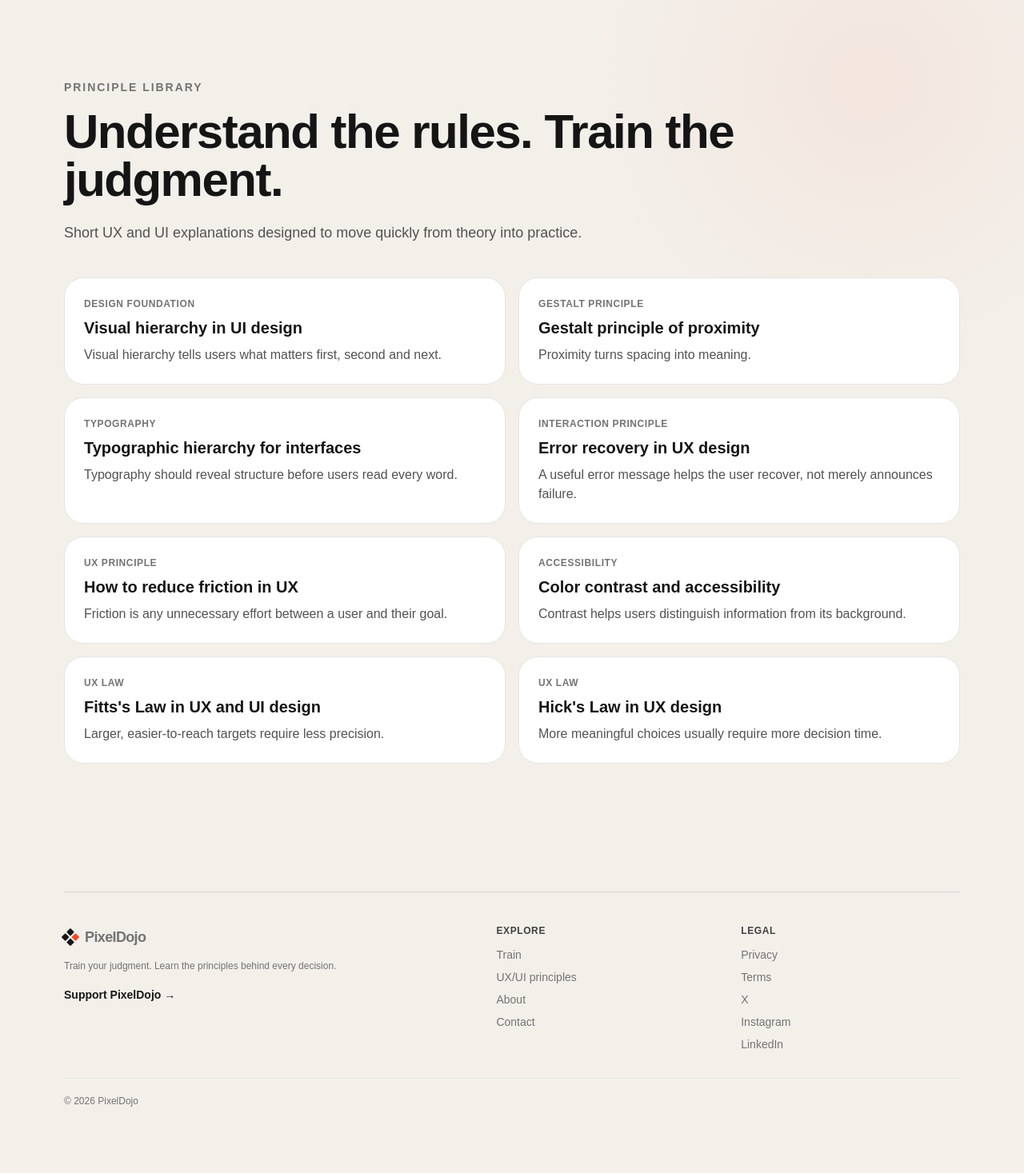
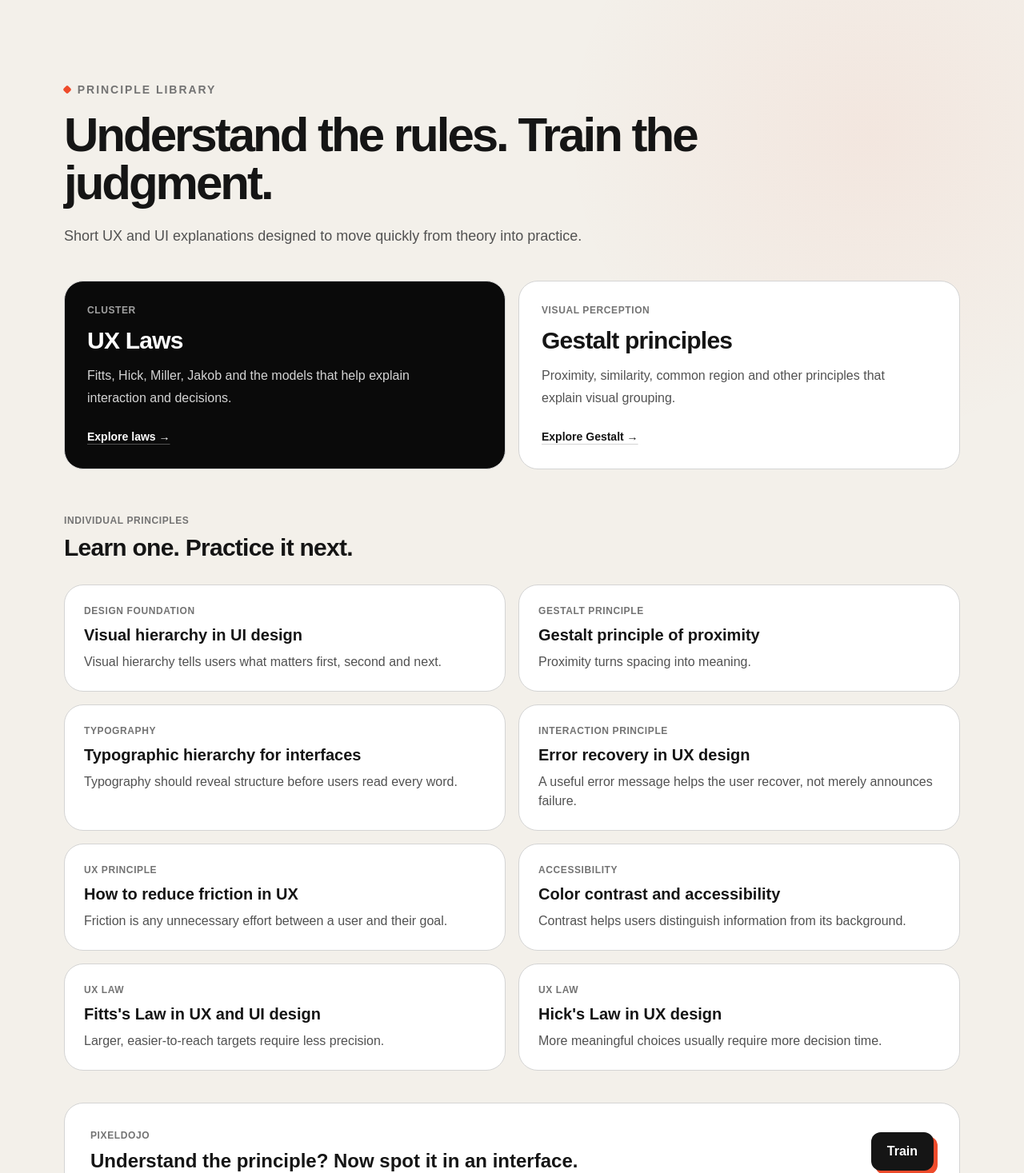
Before and after one commit to pablomrdz/pixeldojo, a Next.js app: page /en/ux in a window 1280 px wide. Shown: the part 83-1550 px from the top of the page at 80% size. Built offline with nearby package versions, Linux system fonts and the light colour scheme; no server answers.

Commit message:
seo: restructure UX hub around validated keyword clusters

```diff
--- a/app/[locale]/ux/page.tsx
+++ b/app/[locale]/ux/page.tsx
@@ -4,7 +4,10 @@ import { notFound } from "next/navigation";
 import { SiteHeader } from "@/components/SiteHeader";
 import { SiteFooter } from "@/components/SiteFooter";
 import { principleHref, principles } from "@/data/learning";
+import { seoPrinciples } from "@/data/seo-principles";
 import type { Locale } from "@/lib/types";
+
+const allPrinciples = [...principles, ...seoPrinciples];
 
 export async function generateMetadata({
   params,
@@ -18,8 +21,8 @@ export async function generateMetadata({
     title: locale === "es" ? "Principios UX y UI — PixelDojo" : "UX & UI principles — PixelDojo",
     description:
       locale === "es"
-        ? "Aprende principios de UX y UI con explicaciones breves y práctica visual."
-        : "Learn UX and UI principles through short explanations and visual practice.",
+        ? "Aprende principios de UX y UI con explicaciones breves, ejemplos visuales y práctica interactiva."
+        : "Learn UX and UI principles through short explanations, visual examples and interactive practice.",
     alternates: {
       canonical: `/${locale}/ux`,
       languages: { en: "/en/ux", es: "/es/ux" },
@@ -36,15 +39,17 @@ export default async function UXIndex({
   if (rawLocale !== "en" && rawLocale !== "es") notFound();
   const locale = rawLocale as Locale;
 
+  const featured = allPrinciples.slice(0, 8);
+
   return (
     <main className="shell py-7 md:py-10">
       <SiteHeader locale={locale} enSuffix="/ux" esSuffix="/ux" />
 
       <section className="py-16 md:py-24">
-        <p className="text-sm font-semibold uppercase tracking-[0.14em] text-neutral-500">
+        <p className="brand-eyebrow text-sm font-semibold uppercase tracking-[0.14em] text-neutral-500">
           {locale === "es" ? "Biblioteca de principios" : "Principle library"}
         </p>
-        <h1 className="mt-4 max-w-4xl text-4xl font-semibold tracking-tight md:text-6xl">
+        <h1 className="mt-4 max-w-4xl text-4xl font-semibold tracking-[-0.05em] md:text-6xl">
           {locale === "es"
             ? "Entiende las reglas. Entrena el criterio."
             : "Understand the rules. Train the judgment."}
@@ -56,19 +61,87 @@ export default async function UXIndex({
         </p>
 
         <div className="mt-10 grid gap-4 md:grid-cols-2">
-          {principles.map((item) => (
+          <Link
+            href={`/${locale}/ux/laws`}
+            className="group rounded-3xl border border-neutral-300 bg-neutral-950 p-7 text-white transition hover:-translate-y-0.5"
+          >
+            <p className="text-xs font-semibold uppercase tracking-wider text-neutral-400">
+              {locale === "es" ? "Cluster" : "Cluster"}
+            </p>
+            <h2 className="mt-3 text-3xl font-semibold tracking-tight">
+              {locale === "es" ? "Leyes de UX" : "UX Laws"}
+            </h2>
+            <p className="mt-3 max-w-md leading-7 text-neutral-300">
+              {locale === "es"
+                ? "Fitts, Hick, Miller, Jakob y los modelos que ayudan a razonar sobre interacción y decisiones."
+                : "Fitts, Hick, Miller, Jakob and the models that help explain interaction and decisions."}
+            </p>
+            <span className="mt-6 inline-flex text-sm font-semibold underline decoration-neutral-600 underline-offset-4">
+              {locale === "es" ? "Explorar leyes →" : "Explore laws →"}
+            </span>
+          </Link>
+
+          <Link
+            href={`/${locale}/ux/gestalt`}
+            className="group rounded-3xl border border-neutral-300 bg-white p-7 transition hover:-translate-y-0.5 hover:border-neutral-500"
+          >
+            <p className="text-xs font-semibold uppercase tracking-wider text-neutral-500">
+              {locale === "es" ? "Percepción visual" : "Visual perception"}
+            </p>
+            <h2 className="mt-3 text-3xl font-semibold tracking-tight">
+              {locale === "es" ? "Leyes Gestalt" : "Gestalt principles"}
+            </h2>
+            <p className="mt-3 max-w-md leading-7 text-neutral-600">
+              {locale === "es"
+                ? "Proximidad, similitud, región común y otros principios que explican cómo agrupamos información visual."
+                : "Proximity, similarity, common region and other principles that explain visual grouping."}
+            </p>
+            <span className="mt-6 inline-flex text-sm font-semibold underline decoration-neutral-300 underline-offset-4">
+              {locale === "es" ? "Explorar Gestalt →" : "Explore Gestalt →"}
+            </span>
+          </Link>
+        </div>
+
+        <div className="mt-14 flex items-end justify-between gap-4">
+          <div>
+            <p className="text-xs font-semibold uppercase tracking-wider text-neutral-500">
+              {locale === "es" ? "Principios individuales" : "Individual principles"}
+            </p>
+            <h2 className="mt-2 text-3xl font-semibold tracking-tight">
+              {locale === "es" ? "Aprende uno. Practícalo después." : "Learn one. Practice it next."}
+            </h2>
+          </div>
+        </div>
+
+        <div className="mt-7 grid gap-4 md:grid-cols-2">
+          {featured.map((item) => (
             <Link
               key={item.key}
-              href={principleHref(item.key, locale)}
-              className="rounded-3xl border border-neutral-200 bg-white p-6 transition hover:-translate-y-0.5 hover:border-neutral-400"
+              href={`/${locale}/ux/${item.slug[locale]}`}
+              className="rounded-3xl border border-neutral-300 bg-white p-6 transition hover:-translate-y-0.5 hover:border-neutral-500"
             >
               <p className="text-xs font-semibold uppercase tracking-wider text-neutral-500">
                 {item.eyebrow[locale]}
               </p>
-              <h2 className="mt-2 text-xl font-semibold">{item.title[locale]}</h2>
+              <h3 className="mt-2 text-xl font-semibold">{item.title[locale]}</h3>
               <p className="mt-2 leading-6 text-neutral-600">{item.short[locale]}</p>
             </Link>
           ))}
+        </div>
+
+        <div className="mt-10 rounded-3xl border border-neutral-300 bg-white p-6 md:flex md:items-center md:justify-between md:gap-8 md:p-8">
+          <div>
+            <p className="text-xs font-semibold uppercase tracking-wider text-neutral-500">PixelDojo</p>
+            <h2 className="mt-2 text-2xl font-semibold">
+              {locale === "es" ? "¿Ya entendiste el principio? Ahora detectalo en una interfaz." : "Understand the principle? Now spot it in an interface."}
+            </h2>
+          </div>
+          <Link
+            href={`/${locale}/play`}
+            className="brand-cta mt-5 inline-flex shrink-0 rounded-xl px-5 py-3 font-semibold md:mt-0"
+          >
+            {locale === "es" ? "Entrenar" : "Train"}
+          </Link>
         </div>
       </section>
 
```
